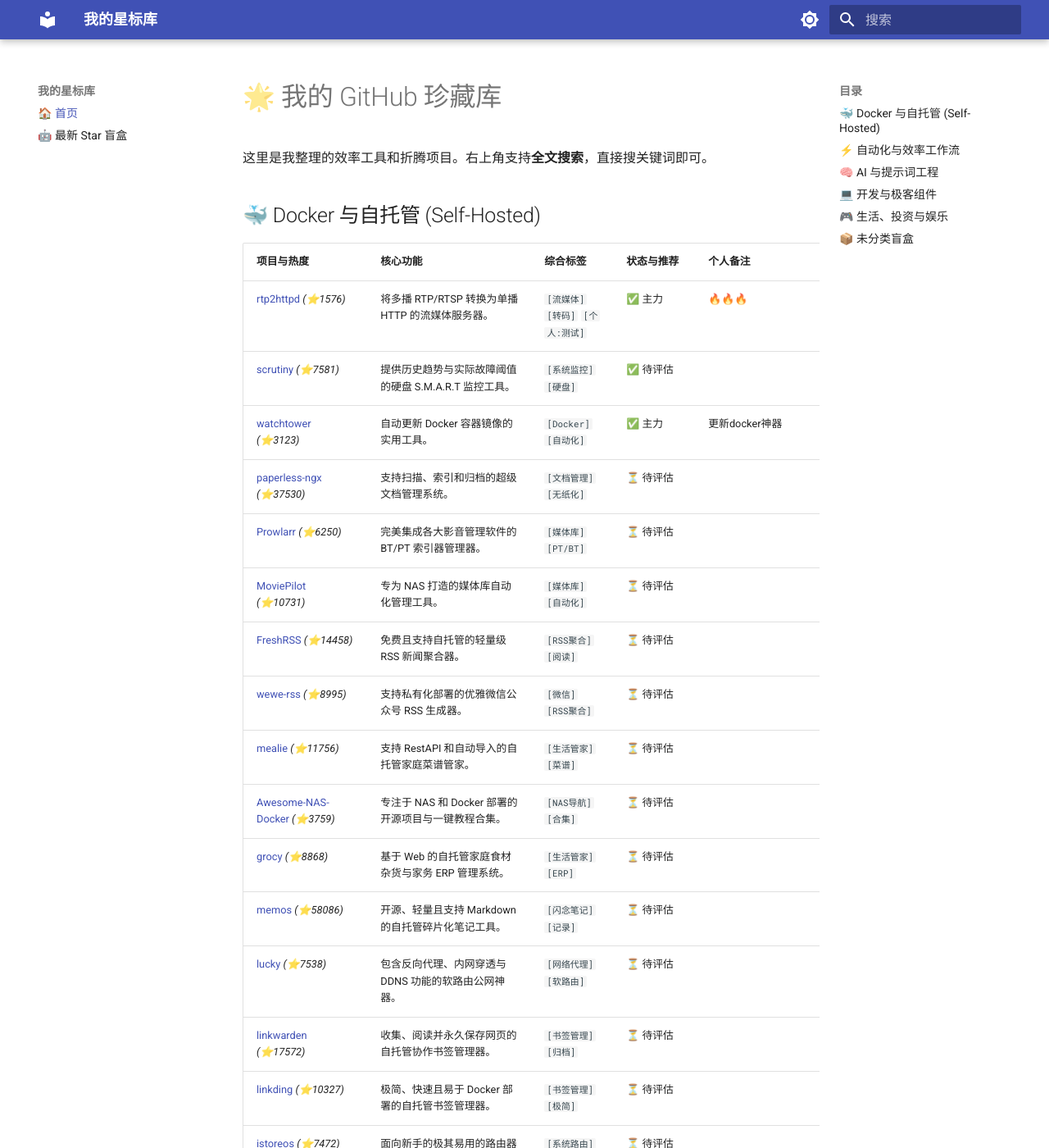
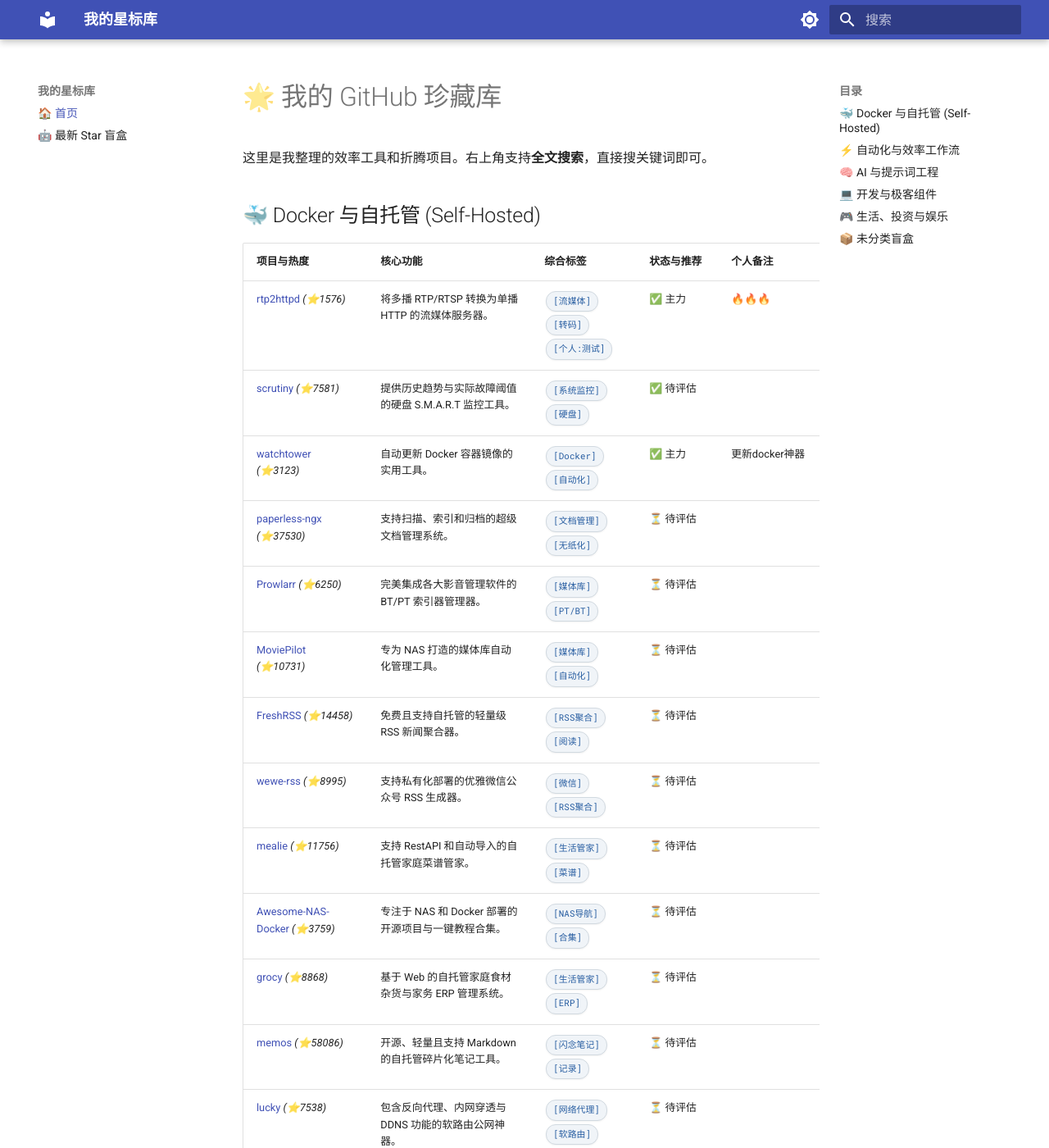
Before and after one commit to alexytcao/my-stars-nav, an MkDocs documentation site: the page built from docs/index.md, in a window 1280 px wide and 1400 px high. Shown: the whole window at 82% size. Built offline with MkDocs 1.6.1 and Material for MkDocs 9.7.7, drawn with Linux system fonts in a browser that asks for light colours.

Commit message:
Update extra.css

```diff
--- a/docs/stylesheets/extra.css
+++ b/docs/stylesheets/extra.css
@@ -34,3 +34,17 @@
     width: 30%;
     min-width: 180px;
 }
+
+/* 让表格里的行内代码块变成高颜值的“小药丸”标签 */
+.md-typeset table:not([class]) td code {
+    background-color: #f0f4f8; /* 清爽的浅蓝灰底色 */
+    color: #275da1; /* 护眼的深蓝字体 */
+    border-radius: 12px; /* 关键：大圆角，真正的药丸形状 */
+    padding: 3px 8px; /* 标签内部留白 */
+    font-size: 0.85em; /* 字号稍微缩小，显得精致 */
+    border: 1px solid #d1d9e0; /* 加个细边框更有立体感 */
+    word-break: keep-all; /* 保证标签内的文字不会断开换行 */
+    display: inline-block; /* 保证边距生效 */
+    margin: 2px 2px; /* 多个标签挤在一起时，自动隔开距离 */
+    box-shadow: 0 1px 2px rgba(0,0,0,0.05); /* 极弱的投影提升质感 */
+}
```
